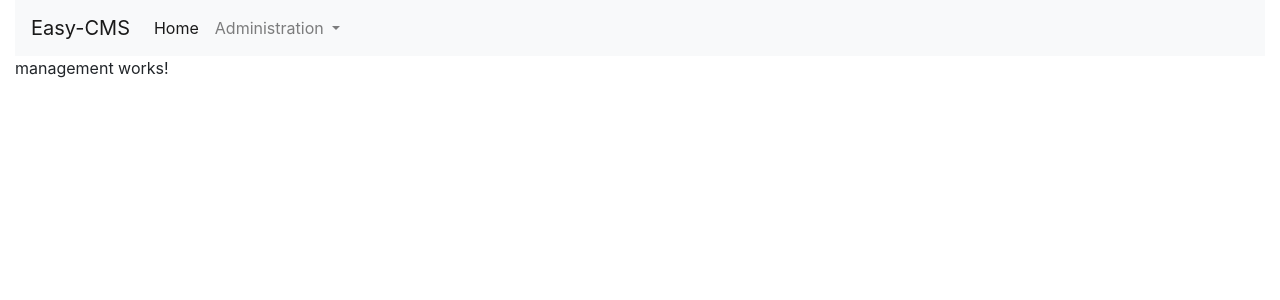
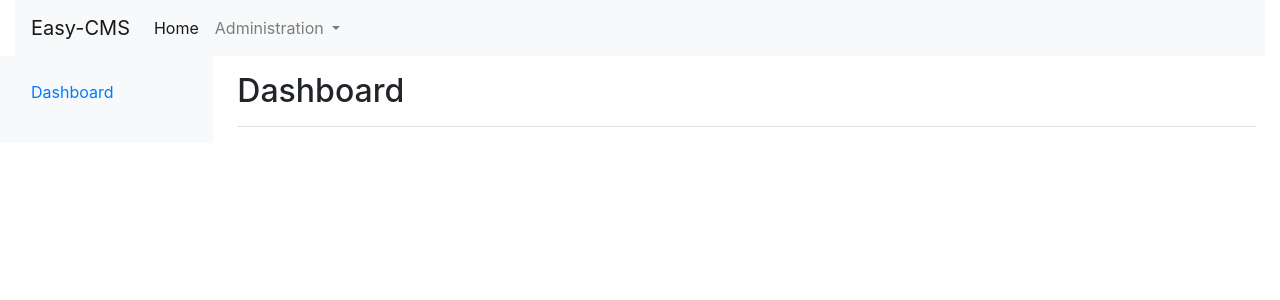
Before and after one commit to malochak/easy-cms, an Angular app in the folder client/: page /management in a window 1280 px wide. Shown: the top 300 px of the page. Built offline with nearby package versions, Linux system fonts and the light colour scheme.

Commit message:
implement sidebar

```diff
--- a/client/src/app/management/management.component.html
+++ b/client/src/app/management/management.component.html
@@ -1,2 +1,19 @@
-<p>management works!</p>
+<div class="row">
+  <nav id="sidebarMenu" class="col-md-3 col-lg-2 d-md-block bg-light sidebar collapse">
+    <div class="sidebar-sticky pt-3">
+      <ul class="nav flex-column">
+        <li class="nav-item">
+          <a class="nav-link active" href="#">
+            <span data-feather="home"></span>
+            Dashboard <span class="sr-only">(current)</span>
+          </a>
+        </li>
+      </ul>
+    </div>
+  </nav>
+
+  <main role="main" class="col-md-9 ml-sm-auto col-lg-10 px-md-4">
+    <div class="d-flex justify-content-between flex-wrap flex-md-nowrap align-items-center pt-3 pb-2 mb-3 border-bottom">
+      <h1 class="h2 align-content-center">Dashboard</h1>
+    </div>
 <router-outlet></router-outlet>
--- a/client/src/app/navbar/navbar.component.html
+++ b/client/src/app/navbar/navbar.component.html
@@ -7,7 +7,7 @@
   <div class="collapse navbar-collapse" id="navbarSupportedContent">
       <ul class="navbar-nav mr-auto">
         <li class="nav-item active">
-          <a class="nav-link" href="/home">Home<span class="sr-only">(current)</span></a>
+          <a class="nav-link" routerLink="/" routerLinkActive="active">Home<span class="sr-only">(current)</span></a>
         </li>
         <li class="nav-item dropdown">
           <a class="nav-link dropdown-toggle" href="#" id="navbarDropdown" role="button" data-toggle="dropdown" aria-haspopup="true" aria-expanded="false">
```
